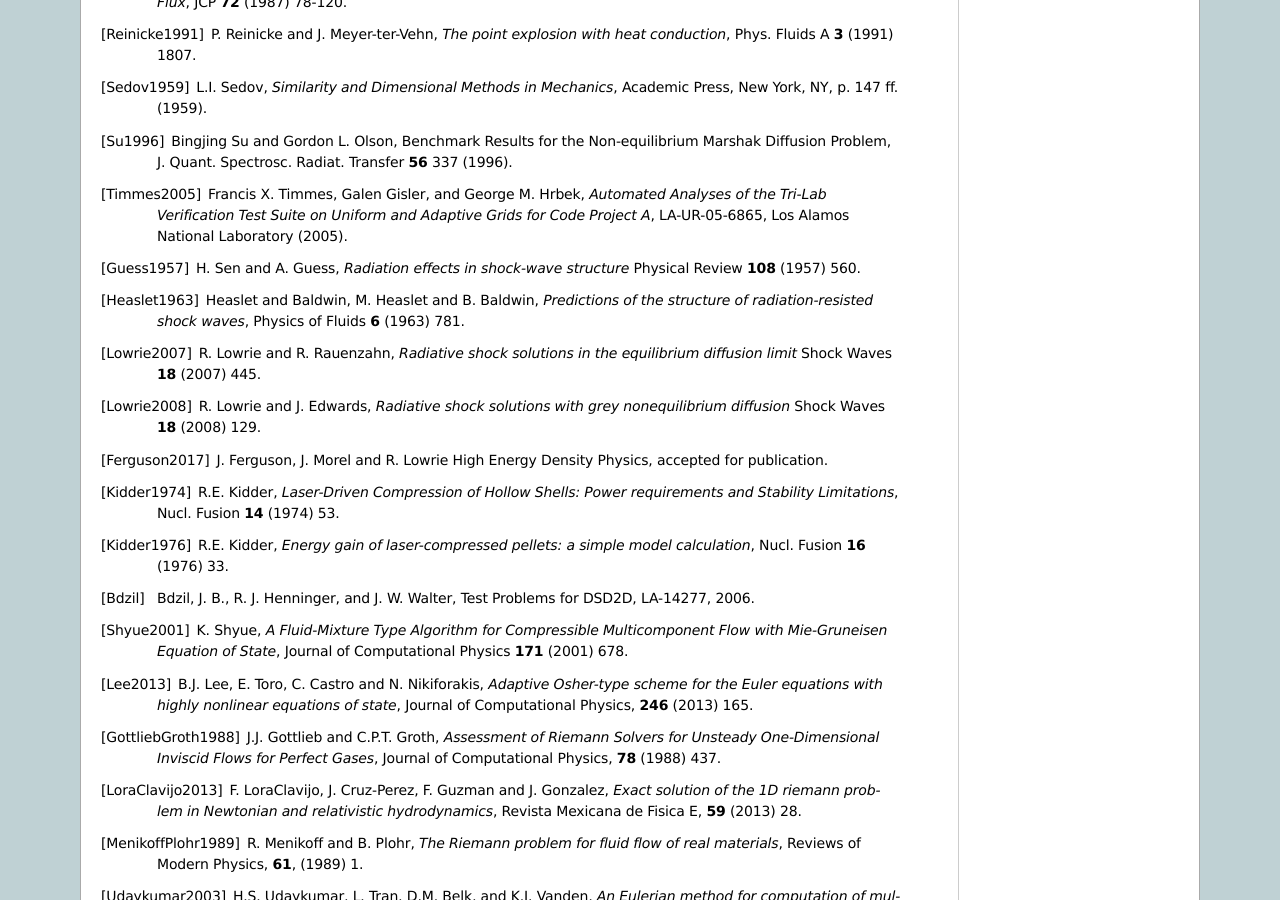
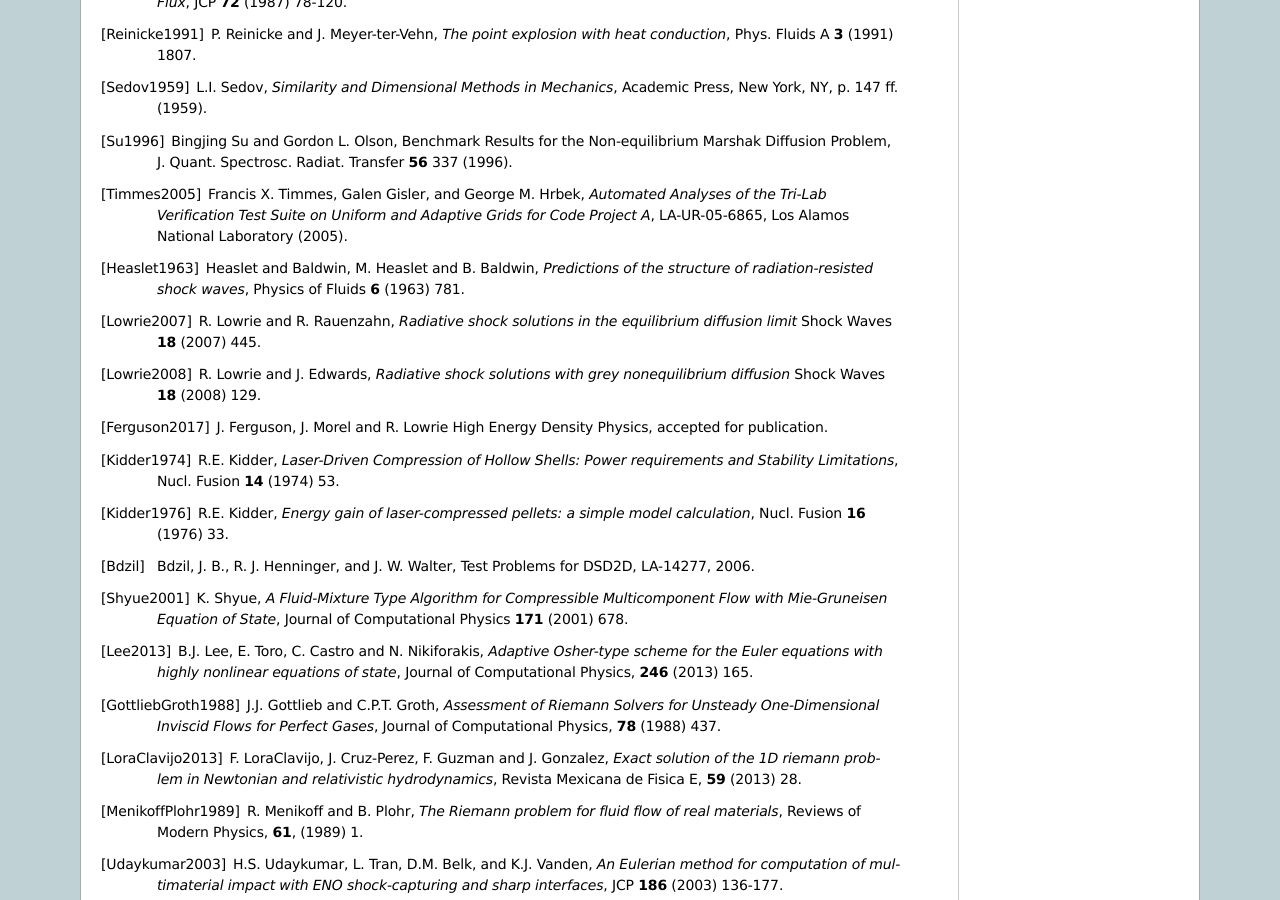
Before and after one commit to lanl/ExactPack, a Sphinx documentation site: the page built from doc/source/references.rst, in a window 1280 px wide and 900 px high, scrolled down 1727 px. Built offline with Sphinx 7.4.7, drawn with Linux system fonts in a browser that asks for light colours.

Commit message:
Remove duplicate reference

```diff
--- a/doc/source/references.rst
+++ b/doc/source/references.rst
@@ -189,11 +189,6 @@
    *Automated Analyses of the Tri-Lab Verification Test Suite on Uniform and Adaptive Grids for Code Project A*,
    LA-UR-05-6865, Los Alamos National Laboratory (2005).
 
-.. [Guess1957]
-   H. Sen and A. Guess,
-   *Radiation effects in shock-wave structure*
-   Physical Review **108** (1957) 560.
-
 .. [Heaslet1963]
    Heaslet and Baldwin,
    M. Heaslet and B. Baldwin,
```
